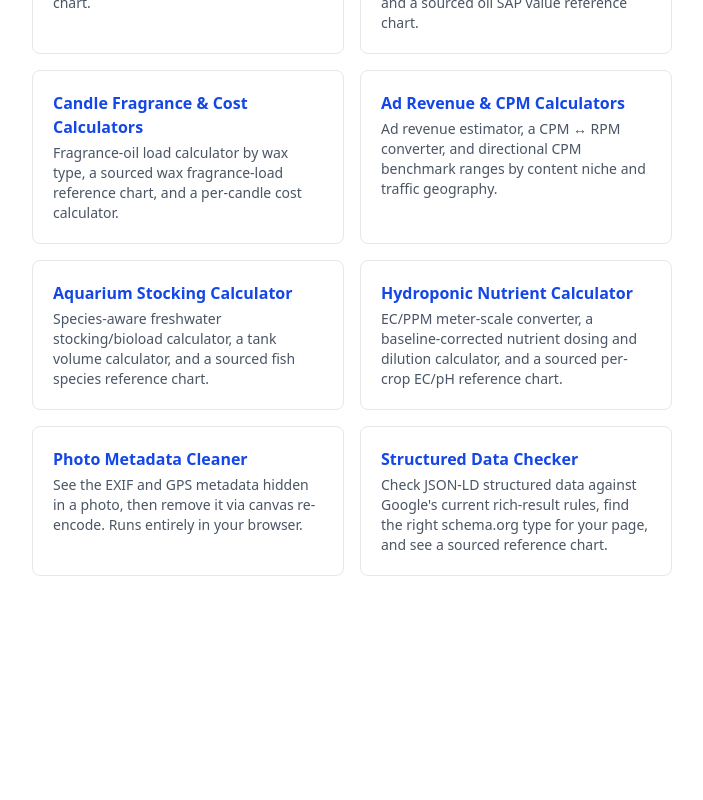
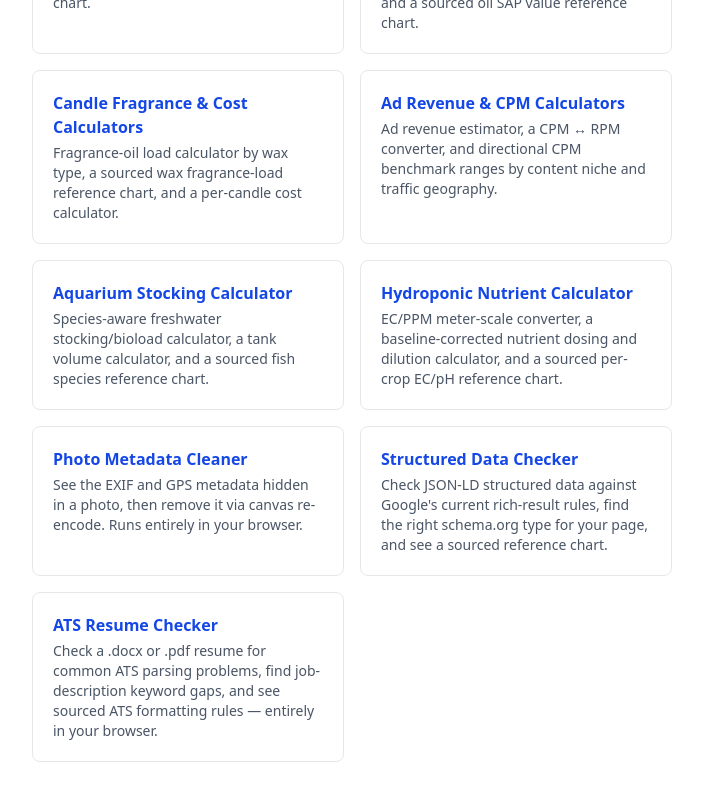
Before and after one commit to yunniko/julienika-home, a Next.js app: page / in a window 1280 px wide. Shown: the part 852-1652 px from the top of the page, without its empty margins (288-991 px from the left). Before the commit the page ends 1476 px from the top, so only its background shows below. Built offline with nearby package versions, Linux system fonts and the light colour scheme; no server answers.

Commit message:
Add ats-resume-checker to hub and sitemap index

```diff
--- a/app/page.tsx
+++ b/app/page.tsx
@@ -86,6 +86,11 @@
     title: "Structured Data Checker",
     description: "Check JSON-LD structured data against Google's current rich-result rules, find the right schema.org type for your page, and see a sourced reference chart.",
   },
+  {
+    href: "https://ats-resume-checker.svc.julienika.cz",
+    title: "ATS Resume Checker",
+    description: "Check a .docx or .pdf resume for common ATS parsing problems, find job-description keyword gaps, and see sourced ATS formatting rules — entirely in your browser.",
+  },
 ];
 
 export default function Home() {
--- a/app/sitemap-index.xml/route.ts
+++ b/app/sitemap-index.xml/route.ts
@@ -24,6 +24,7 @@
   "https://hydroponic-nutrient-calculator.svc.julienika.cz/sitemap.xml",
   "https://photo-metadata-cleaner.svc.julienika.cz/sitemap.xml",
   "https://structured-data-checker.svc.julienika.cz/sitemap.xml",
+  "https://ats-resume-checker.svc.julienika.cz/sitemap.xml",
 ];
 
 export async function GET() {
```
